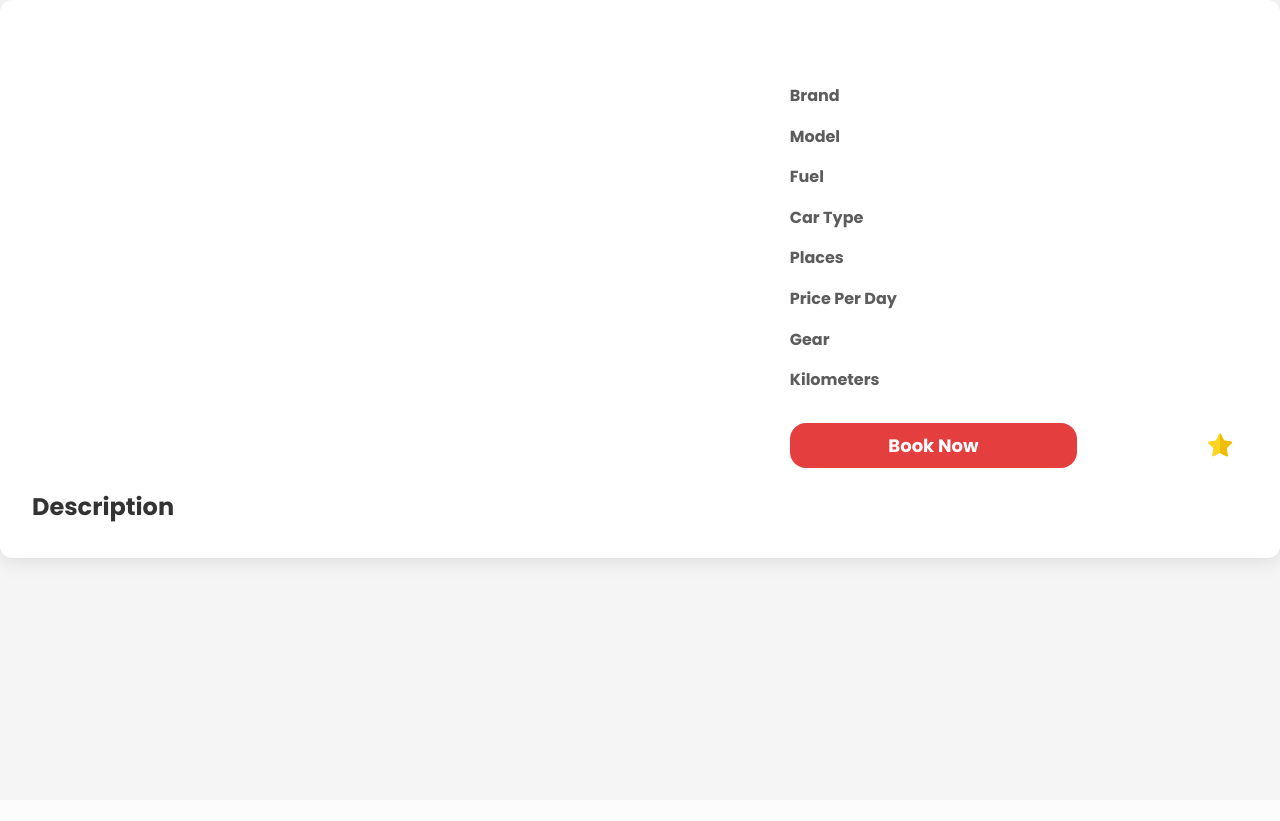
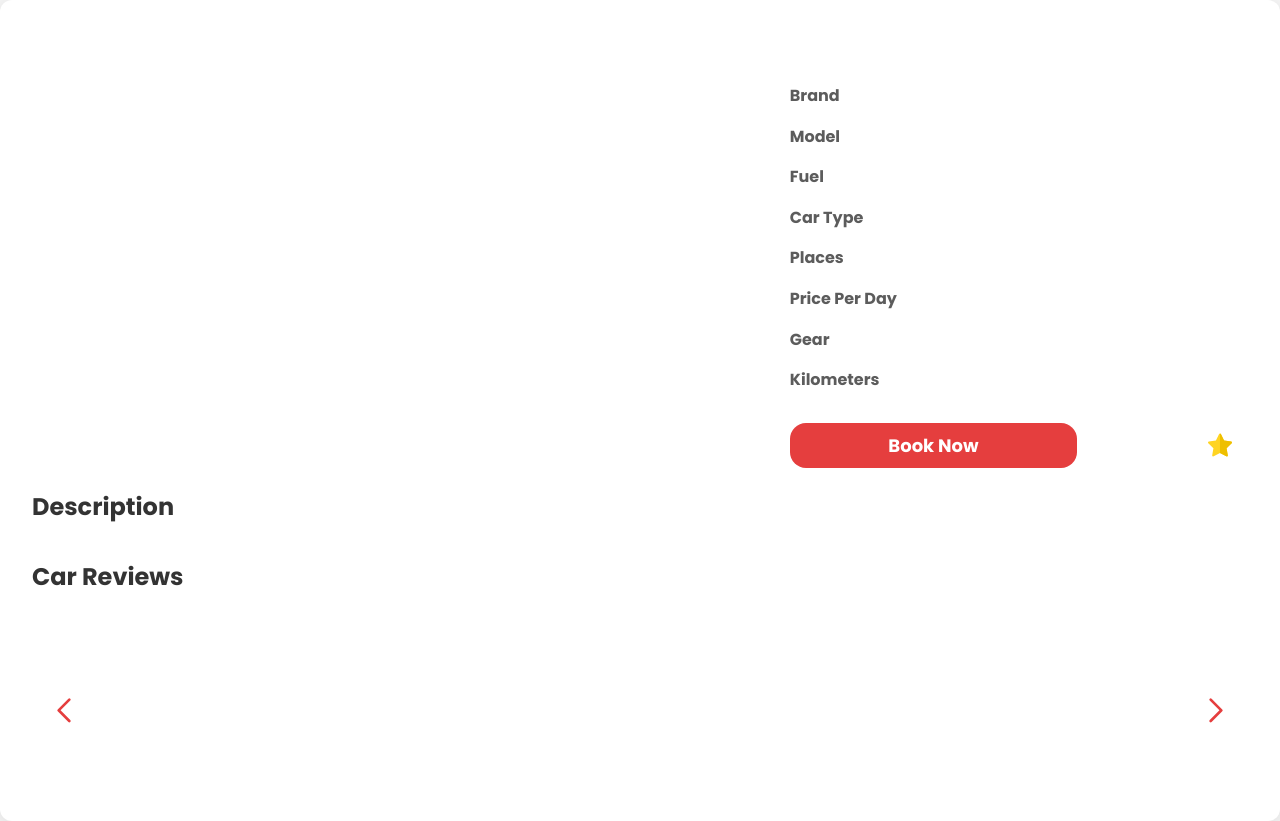
Before and after one commit to meedaf11/lendigo-Car-Rental, a PHP site: page /carDetail.html in a window 1280 px wide. Before the commit the page ends 569 px from the top, so only its background shows below. Run offline with PHP 8.4, Linux system fonts and the light colour scheme.

Commit message:
Update Car Details

```diff
--- a/carDetail.html
+++ b/carDetail.html
@@ -23,11 +23,11 @@
                     </div>
                     <div class="spec-row">
                         <span class="spec-label">Model</span>
-                        <span class="spec-value"id="carModel"></span>
+                        <span class="spec-value" id="carModel"></span>
                     </div>
                     <div class="spec-row">
                         <span class="spec-label">Fuel</span>
-                        <span class="spec-value"id="carFuel"></span>
+                        <span class="spec-value" id="carFuel"></span>
                     </div>
                     <div class="spec-row">
                         <span class="spec-label">Car Type</span>
@@ -69,6 +69,27 @@
             <h2 class="section-title">Description</h2>
             <p class="description-text"></p>
         </div>
+
+        <div class="carReviews">
+
+            <h2 class="section-title">Car Reviews</h2>
+            <div class="carReviewsContainer">
+
+                <img src="assets/images/arrow_left.svg"  class="arrow" id="arrow_right" alt="">
+
+                <div class="reviews-wrapper"></div>
+
+                <img src="assets/images/arrow_right.svg" class="arrow" id="arrow_right" alt="">
+
+            </div>
+
+
+
+        </div>
+
+
+
+
     </div>
 </body>
 
--- a/js/carDetail.js
+++ b/js/carDetail.js
@@ -18,6 +18,16 @@
 
 
             displayCarDetails(data);
+
+            fetch(`api/get_car_reviews.php?car_id=${carId}`)
+                .then(response => response.json())
+                .then(reviews => {
+                    displayCarReviews(reviews);
+                })
+                .catch(error => {
+                    console.error("Error loading reviews:", error);
+                });
+
         })
         .catch(error => {
             console.error("Fetch error:", error);
@@ -75,3 +85,34 @@
     description.textContent = car.description;
 
 }
+
+function displayCarReviews(reviews) {
+    const wrapper = document.querySelector(".reviews-wrapper");
+    wrapper.innerHTML = ""; // تفريغ القديم
+
+    if (reviews.length === 0) {
+      wrapper.innerHTML = "<p>No reviews yet.</p>";
+      return;
+    }
+
+    reviews.forEach(review => {
+      const card = document.createElement("div");
+      card.classList.add("review-card");
+
+      card.innerHTML = `
+        <div class="review-header">
+          <img src="assets/images/quote.svg" class="quote-icon"/>
+          <p class="review-author">${review.user_name}</p>
+          <div class="review-rating">
+              <span class="rating-number">${parseFloat(review.rating).toFixed(1)}</span>
+              <span class="star-icon">⭐</span>
+          </div>
+        </div>
+        <p class="review-text">
+          ${review.review_text}
+        </p>
+      `;
+
+      wrapper.appendChild(card);
+    });
+  }
--- a/style/carDetail.css
+++ b/style/carDetail.css
@@ -139,6 +139,92 @@
     color: black;
 }
 
+/* Start Review */
+
+.container .carReviews{
+    margin-top: 32px;
+}
+
+.container .carReviewsContainer{
+
+    width: 100%;
+    min-height: 20vh;
+    padding: 16px;
+    display: flex;
+    justify-content: space-between;
+    align-items: center;
+    gap: 2%;
+    margin-top: 32px;
+
+}
+
+.container .carReviewsContainer .reviews-wrapper {
+    display: flex;
+    gap: 2%;
+    width: 100%;
+    justify-content: center;
+}
+
+.container .carReviewsContainer .reviews-wrapper .review-card {
+    max-width: 28%;
+    height: 200px;
+    background-color: #fff;
+    border-radius: 12px;
+    padding: 16px;
+    font-family: 'poppins', sans-serif;
+    box-shadow: 1px 1px 5px rgba(0, 0, 0, 0.578);
+  }
+
+  .container  .carReviewsContainer .reviews-wrapper .review-card .review-header {
+    display: flex;
+    align-items: center;
+    justify-content: space-between;
+    margin-bottom: 10px;
+  }
+
+  .container  .carReviewsContainer .reviews-wrapper .review-card .review-header .quote-icon {
+    font-size: 20px;
+    color: #888;
+    margin-right: 8px;
+  }
+
+  .container .carReviewsContainer .reviews-wrapper  .review-card .review-header .review-author {
+    font-weight: bold;
+    font-size: 16px;
+  }
+
+  .container .carReviewsContainer .reviews-wrapper .review-card .review-header .review-rating {
+    display: flex;
+    align-items: center;
+    font-weight: bold;
+    color: #000;
+    font-size: 14px;
+  }
+
+  .container .carReviewsContainer .reviews-wrapper  .review-card .review-header .review-rating .rating-number {
+    margin-right: 4px;
+  }
+
+  .container .carReviewsContainer .reviews-wrapper .review-card .review-header .review-rating .star-icon {
+    color: gold;
+    font-size: 16px;
+  }
+
+  .container .carReviewsContainer .reviews-wrapper .review-card .review-text {
+    font-size: 14px;
+    color: #333;
+    line-height: 1.5;
+  }
+
+  .container .carReviewsContainer .arrow{
+    width: 32px;
+    height: 32px;
+    cursor: pointer;
+  }
+
+
+/* End Review */
+
 @media screen and (max-width: 1024px) {
     .container {
         padding: 24px;
```
Also changed, not shown: api/get_car_reviews.php (added, +25 -0 lines), assets/images/arrow_left.svg (added), assets/images/arrow_right.svg (added). Lines whose indentation alone changed are shown as unchanged.
